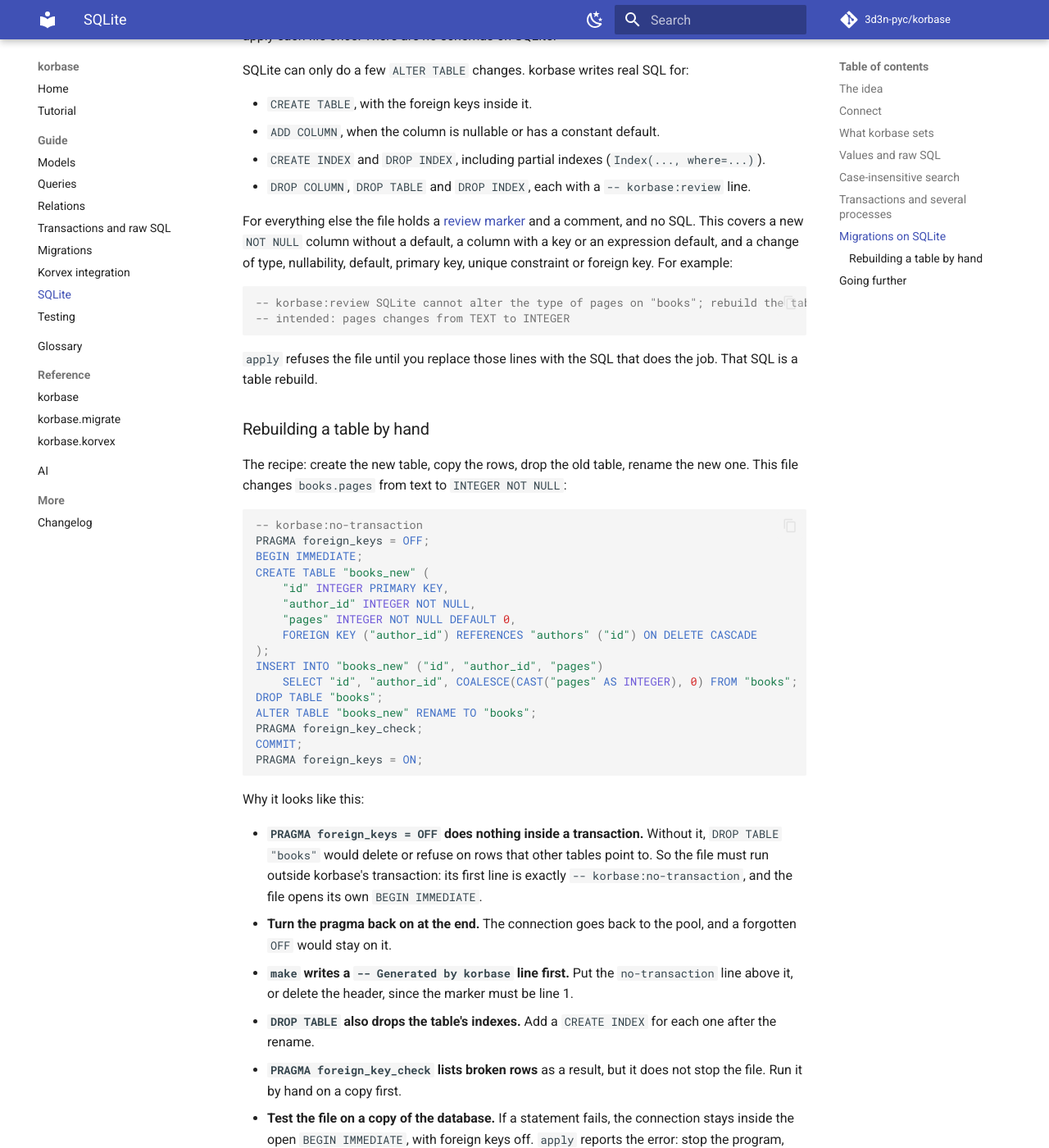
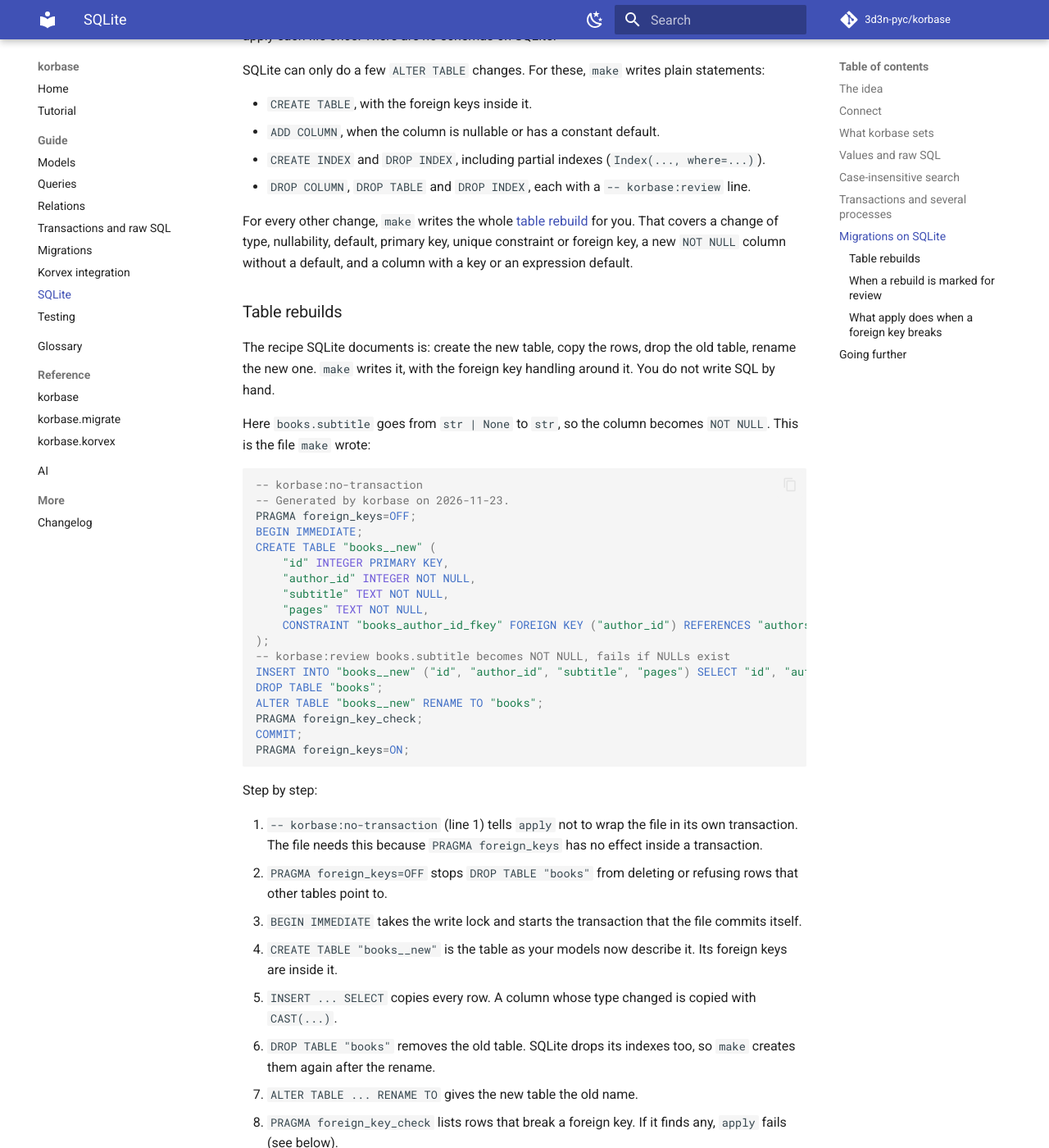
Before and after one commit to 3d3n-pyc/korbase, an MkDocs documentation site: the page built from docs/sqlite.md, in a window 1280 px wide and 1400 px high, scrolled down 2907 px. Shown: the whole window at 82% size. Built offline with MkDocs 1.6.1 and Material for MkDocs 9.7.7, drawn with Linux system fonts in a browser that asks for light colours; comment, search, counter and statistics services are not loaded; some of the changed text lies outside the part shown.

Commit message:
docs: generated SQLite rebuilds in the sqlite and migrations pages
Co-Authored-By: Noctia <noctia@etienne-pouille.work>
Co-Authored-By: Claude <noreply@anthropic.com>

````diff
--- a/docs/migrations.md
+++ b/docs/migrations.md
@@ -128,6 +128,8 @@ A statement that can lose data or fail on existing rows gets a `-- korbase:revie
 2. Change the SQL if it is wrong.
 3. Delete the `-- korbase:review` lines.
 
+On SQLite, `make` also writes table rebuilds for changes SQLite cannot `ALTER`. A rebuild carries a review line only when the copy can lose data: a type change (copied with `CAST`), a column that becomes `NOT NULL`, a dropped column, or a new `NOT NULL` column without a default. Before you delete the line, check the data with a `SELECT`: `CAST` turns text that is not a clean number into `0` or another number and does not fail. See [Table rebuilds](sqlite.md#table-rebuilds).
+
 Then run `apply` again. If a file fails half way, its changes are rolled back and the error names the file. Files before it stay applied. Fix the file or the database, then run `apply` again.
 
 ## Tests
@@ -191,6 +193,8 @@ CREATE INDEX CONCURRENTLY "items_title_idx" ON "items" ("title");
 
 The marker must be the very first line, so move it above the header that `make` writes, or delete the header. Put one statement in such a file. A file is sent as one multi-statement text, and Postgres treats that as one transaction, so a second statement next to `CONCURRENTLY` fails with `cannot run inside a transaction block`. Without a transaction, a failed file is not rolled back, so check the database by hand.
 
+On SQLite the marker has a second use. A table rebuild must run with `PRAGMA foreign_keys=OFF`, which has no effect inside a transaction, so `make` writes `-- korbase:no-transaction` as line 1 of such a file and opens its own `BEGIN IMMEDIATE`. You do not add it yourself. If the file fails, `apply` rolls it back and records nothing. See [Table rebuilds](sqlite.md#table-rebuilds).
+
 **`standard_conforming_strings` is forced on.** `apply` sets it to `on` for its own session, whatever the role's default, then restores it. A backslash in a string literal is therefore read the same way in every file. `make` writes `SET standard_conforming_strings = on;` at the top of its files for the same reason.
 
 **`KORBASE_DSN` and `--dsn`.** Set `KORBASE_DSN` in the environment. `--dsn` wins when both are given, but a command-line argument shows in `ps` and in shell history, so other users on the machine can read it. Errors never print the DSN: a connection failure reads `could not connect to the database`.
--- a/docs/sqlite.md
+++ b/docs/sqlite.md
@@ -84,53 +84,95 @@ Keep write transactions short, and do slow work (network calls, for example) out
 
 `python -m korbase.migrate make|apply|status` and `create_all` work with a `sqlite:` DSN. `make` leaves the database untouched: it builds the models in a scratch memory database and compares. Each file runs in its own `BEGIN IMMEDIATE` transaction, and two `apply` runs at once apply each file once. There are no schemas on SQLite.
 
-SQLite can only do a few `ALTER TABLE` changes. korbase writes real SQL for:
+SQLite can only do a few `ALTER TABLE` changes. For these, `make` writes plain statements:
 
 - `CREATE TABLE`, with the foreign keys inside it.
 - `ADD COLUMN`, when the column is nullable or has a constant default.
 - `CREATE INDEX` and `DROP INDEX`, including partial indexes (`Index(..., where=...)`).
 - `DROP COLUMN`, `DROP TABLE` and `DROP INDEX`, each with a `-- korbase:review` line.
 
-For everything else the file holds a [review marker](glossary.md#review-marker) and a comment, and no SQL. This covers a new `NOT NULL` column without a default, a column with a key or an expression default, and a change of type, nullability, default, primary key, unique constraint or foreign key. For example:
+For every other change, `make` writes the whole [table rebuild](#table-rebuilds) for you. That covers a change of type, nullability, default, primary key, unique constraint or foreign key, a new `NOT NULL` column without a default, and a column with a key or an expression default.
 
-```sql
--- korbase:review SQLite cannot alter the type of pages on "books"; rebuild the table (see docs/sqlite.md)
--- intended: pages changes from TEXT to INTEGER
-```
+### Table rebuilds
 
-`apply` refuses the file until you replace those lines with the SQL that does the job. That SQL is a table rebuild.
+The recipe SQLite documents is: create the new table, copy the rows, drop the old table, rename the new one. `make` writes it, with the foreign key handling around it. You do not write SQL by hand.
 
-### Rebuilding a table by hand
-
-The recipe: create the new table, copy the rows, drop the old table, rename the new one. This file changes `books.pages` from text to `INTEGER NOT NULL`:
+Here `books.subtitle` goes from `str | None` to `str`, so the column becomes `NOT NULL`. This is the file `make` wrote:
 
 ```sql
 -- korbase:no-transaction
-PRAGMA foreign_keys = OFF;
+-- Generated by korbase on 2026-11-23.
+PRAGMA foreign_keys=OFF;
 BEGIN IMMEDIATE;
-CREATE TABLE "books_new" (
+CREATE TABLE "books__new" (
     "id" INTEGER PRIMARY KEY,
     "author_id" INTEGER NOT NULL,
-    "pages" INTEGER NOT NULL DEFAULT 0,
-    FOREIGN KEY ("author_id") REFERENCES "authors" ("id") ON DELETE CASCADE
+    "subtitle" TEXT NOT NULL,
+    "pages" TEXT NOT NULL,
+    CONSTRAINT "books_author_id_fkey" FOREIGN KEY ("author_id") REFERENCES "authors" ("id") ON DELETE NO ACTION
 );
-INSERT INTO "books_new" ("id", "author_id", "pages")
-    SELECT "id", "author_id", COALESCE(CAST("pages" AS INTEGER), 0) FROM "books";
+-- korbase:review books.subtitle becomes NOT NULL, fails if NULLs exist
+INSERT INTO "books__new" ("id", "author_id", "subtitle", "pages") SELECT "id", "author_id", "subtitle", "pages" FROM "books";
 DROP TABLE "books";
-ALTER TABLE "books_new" RENAME TO "books";
+ALTER TABLE "books__new" RENAME TO "books";
 PRAGMA foreign_key_check;
 COMMIT;
-PRAGMA foreign_keys = ON;
+PRAGMA foreign_keys=ON;
 ```
 
-Why it looks like this:
+Step by step:
 
-- **`PRAGMA foreign_keys = OFF` does nothing inside a transaction.** Without it, `DROP TABLE "books"` would delete or refuse on rows that other tables point to. So the file must run outside korbase's transaction: its first line is exactly `-- korbase:no-transaction`, and the file opens its own `BEGIN IMMEDIATE`.
-- **Turn the pragma back on at the end.** The connection goes back to the pool, and a forgotten `OFF` would stay on it.
-- **`make` writes a `-- Generated by korbase` line first.** Put the `no-transaction` line above it, or delete the header, since the marker must be line 1.
-- **`DROP TABLE` also drops the table's indexes.** Add a `CREATE INDEX` for each one after the rename.
-- **`PRAGMA foreign_key_check` lists broken rows** as a result, but it does not stop the file. Run it by hand on a copy first.
-- **Test the file on a copy of the database.** If a statement fails, the connection stays inside the open `BEGIN IMMEDIATE`, with foreign keys off. `apply` reports the error: stop the program, which rolls the transaction back, fix the file and run `apply` again.
+1. `-- korbase:no-transaction` (line 1) tells `apply` not to wrap the file in its own transaction. The file needs this because `PRAGMA foreign_keys` has no effect inside a transaction.
+2. `PRAGMA foreign_keys=OFF` stops `DROP TABLE "books"` from deleting or refusing rows that other tables point to.
+3. `BEGIN IMMEDIATE` takes the write lock and starts the transaction that the file commits itself.
+4. `CREATE TABLE "books__new"` is the table as your models now describe it. Its foreign keys are inside it.
+5. `INSERT ... SELECT` copies every row. A column whose type changed is copied with `CAST(...)`.
+6. `DROP TABLE "books"` removes the old table. SQLite drops its indexes too, so `make` creates them again after the rename.
+7. `ALTER TABLE ... RENAME TO` gives the new table the old name.
+8. `PRAGMA foreign_key_check` lists rows that break a foreign key. If it finds any, `apply` fails (see below).
+9. `COMMIT` makes the change permanent.
+10. `PRAGMA foreign_keys=ON` turns the checks back on for the connection.
+
+A rebuild that cannot lose data, for example `NOT NULL` to nullable, has no review line and is ready to apply.
+
+### When a rebuild is marked for review
+
+A `-- korbase:review` line stays above the `INSERT` when the copy can lose data or fail:
+
+- **A type change.** The values are copied with `CAST`.
+- **A column that becomes `NOT NULL`.** The copy fails if any row holds `NULL`.
+- **A dropped column.** Its data is gone.
+- **A new `NOT NULL` column without a default.** The copy fails if the table has rows.
+
+`apply` refuses the file until you delete these lines. Before you do, look at your data.
+
+`CAST` does not complain about bad values. `CAST('abc' AS INTEGER)` gives `0`, `CAST('' AS REAL)` gives `0.0`, and `CAST('7 pages' AS INTEGER)` gives `7`. A text that is not a clean number turns into `0` or a different number, and the row still copies. Run a `SELECT` on the old table first and look at the rows that change:
+
+```sql
+SELECT id, pages FROM books WHERE CAST(pages AS INTEGER) IS NOT pages;
+```
+
+For a column that becomes `NOT NULL`, count the rows that would fail:
+
+```sql
+SELECT count(*) FROM books WHERE subtitle IS NULL;
+```
+
+If rows come back, fix the data, or edit the `SELECT` in the file, for example with `COALESCE("subtitle", '')`, then delete the review line.
+
+### What `apply` does when a foreign key breaks
+
+`apply` runs the file one statement at a time. If `PRAGMA foreign_key_check` returns rows, `apply` raises an error that names the tables, such as `foreign key check failed, broken rows in: books (1)`. Then it:
+
+- rolls back the transaction, so the old table is back and nothing is half changed;
+- turns `foreign_keys` back on, always, also when the file fails for another reason;
+- deletes the version row, so the file is not recorded and `status` still shows it as pending.
+
+Fix the rows or the file, then run `apply` again. Files before it stay applied.
+
+If the process is killed while the file runs, the version row can stay, and the file counts as applied. Check what the file did, then delete its row from `korbase_migrations` to run it again.
+
+Files written by earlier versions, which hold a review block and your own SQL, still apply as before.
 
 ## Going further
 
````
Also changed, not shown: .agents/skills/korbase/SKILL.md (+6 -3 lines), CHANGELOG.md (+6 -0 lines), korbase/_skill/SKILL.md (+6 -3 lines).
